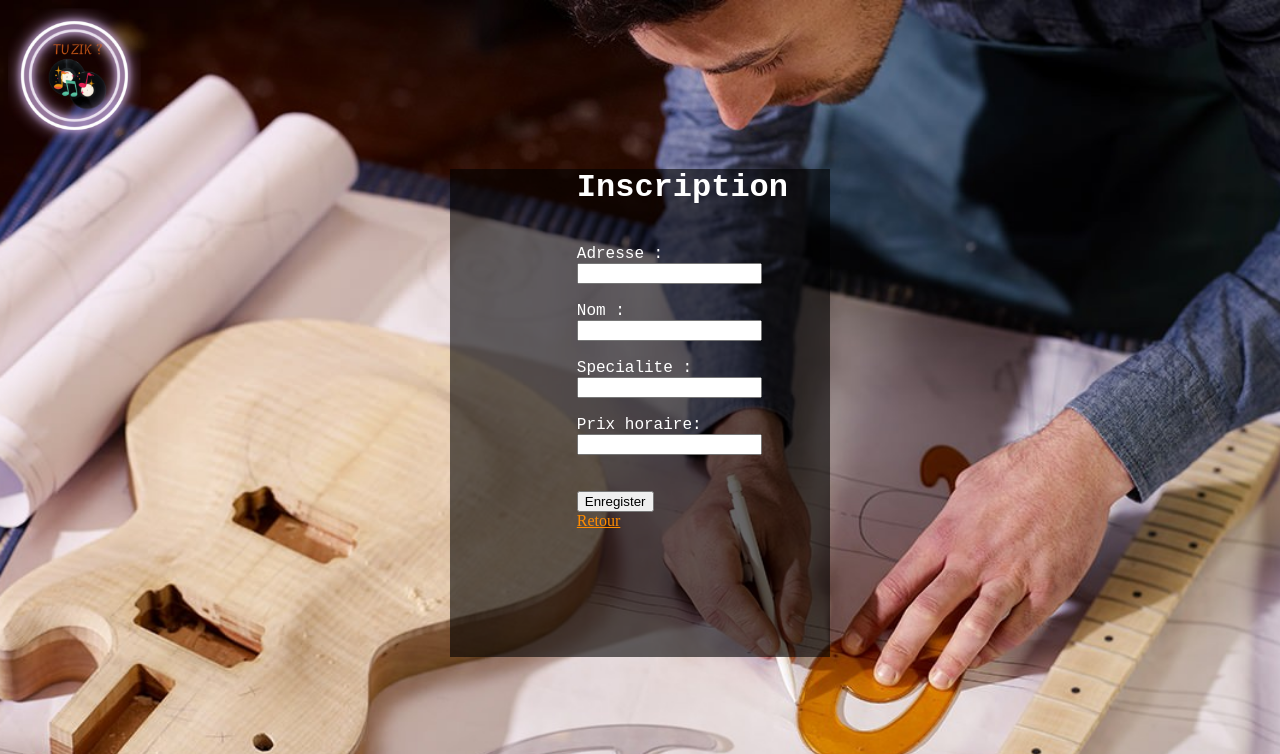
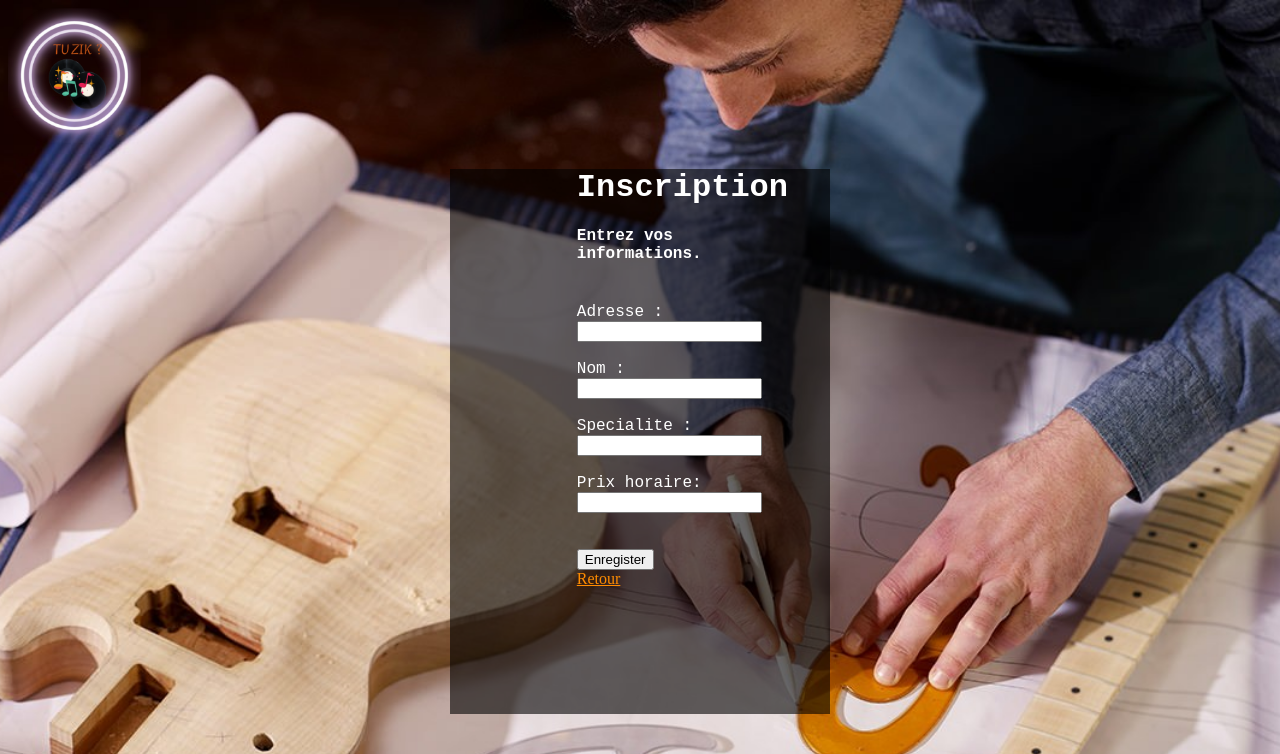
Before and after one commit to clementye/tuzik, a PHP site: page /views/fabricant.php in a window 1280 px wide. Shown: the top 754 px of the page. Run offline with PHP 8.4, Linux system fonts and the light colour scheme.

Commit message:
petite phrase création profil musicien et fabricant

```diff
--- a/views/fabricant.php
+++ b/views/fabricant.php
@@ -35,6 +35,8 @@ background: url("../images/fabricant-bg.jpg") no-repeat center center fixed;
 				echo "<br>";
 			} ?>
             <h1 class="texte">Inscription</h1>
+            <h4 class="texte">Entrez vos informations.</h4>
+
             <br />
             <div class="texte"><label for="adresse">Adresse :</label>
 			<input type="adresse" id="adresse" name="adresse" /></div>
--- a/views/musicien.php
+++ b/views/musicien.php
@@ -36,6 +36,8 @@ background: url("../images/musicien-bg.jpg") no-repeat center center fixed;
 				echo "<br>";
 			} ?>
             <h1 class="texte">Inscription</h1>
+            <h4 class="texte">Entrez vos informations.</h4>
+
             <div class="texte"><label for="adresse">Adresse :</label>
 			<input type="adresse" id="adresse" name="adresse" /></div>
             <br />
```
